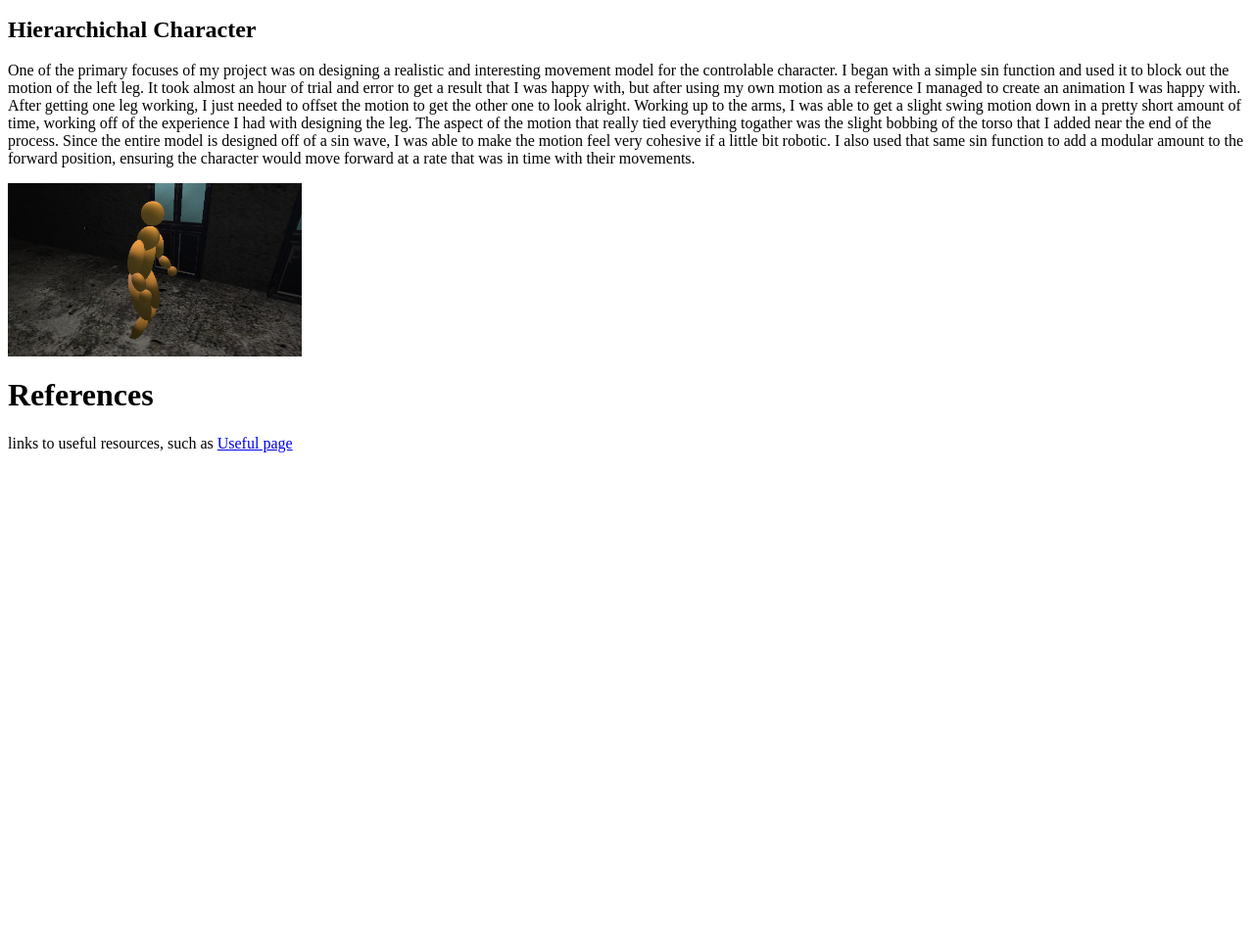
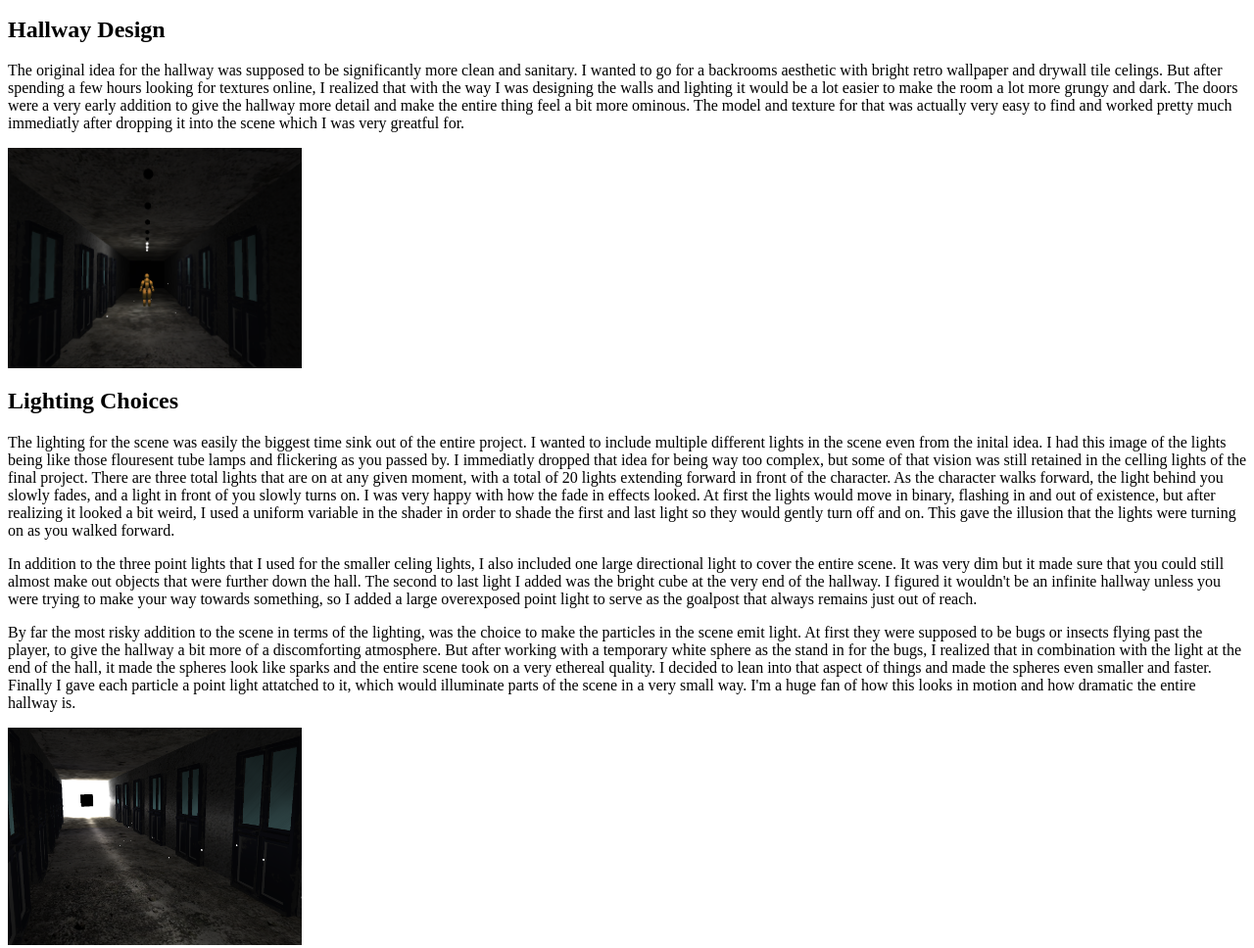
Before and after one commit to Roro-Iyer/Roro-Iyer.github.io, a plain HTML site: page index.html in a window 1280 px wide. Shown: the part 556-1524 px from the top of the page at 98% size. Before the commit the page ends 1034 px from the top, so only its background shows below. Drawn offline with Linux system fonts and the light colour scheme.

Commit message:
website mod3

```diff
--- a/index.html
+++ b/index.html
@@ -23,17 +23,38 @@
     to the forward position, ensuring the character would move forward at a rate that was in time with their movements.
 </p>
 <img width="300" alt="hierarchical model" src="Person.png">
-<h2>Hierarchichal Character</h2>
-<p>One of the primary focuses of my project was on designing a realistic and interesting movement model for the controlable character. I began with a simple sin function
-    and used it to block out the motion of the left leg. It took almost an hour of trial and error to get a result that I was happy with, but after using my own motion as
-    a reference I managed to create an animation I was happy with. After getting one leg working, I just needed to offset the motion to get the other one to look alright.
-    Working up to the arms, I was able to get a slight swing motion down in a pretty short amount of time, working off of the experience I had with designing the leg.
-    The aspect of the motion that really tied everything togather was the slight bobbing of the torso that I added near the end of the process. Since the entire model
-    is designed off of a sin wave, I was able to make the motion feel very cohesive if a little bit robotic. I also used that same sin function to add a modular amount
-    to the forward position, ensuring the character would move forward at a rate that was in time with their movements.
+<h2>Hallway Design</h2>
+<p>The original idea for the hallway was supposed to be significantly more clean and sanitary. I wanted to go for a backrooms aesthetic with bright retro wallpaper
+    and drywall tile celings. But after spending a few hours looking for textures online, I realized that with the way I was designing the walls and lighting
+    it would be a lot easier to make the room a lot more grungy and dark. The doors were a very early addition to give the hallway more detail and make the entire thing
+    feel a bit more ominous. The model and texture for that was actually very easy to find and worked pretty much immediatly after dropping it into the scene which
+    I was very greatful for.
 </p>
-<img width="300" alt="hierarchical model" src="Person.png">
+<img width="300" alt="hierarchical model" src="Hallway.png">
+<h2>Lighting Choices</h2>
+<p>The lighting for the scene was easily the biggest time sink out of the entire project. I wanted to include multiple different lights in the scene even from the inital idea.
+    I had this image of the lights being like those flouresent tube lamps and flickering as you passed by. I immediatly dropped that idea for being way too complex,
+    but some of that vision was still retained in the celling lights of the final project. There are three total lights that are on at any given moment, with a total of 20
+    lights extending forward in front of the character. As the character walks forward, the light behind you slowly fades, and a light in front of you slowly turns on.
+    I was very happy with how the fade in effects looked. At first the lights would move in binary, flashing in and out of existence, but after realizing it looked a bit
+    weird, I used a uniform variable in the shader in order to shade the first and last light so they would gently turn off and on. This gave the illusion that the lights
+    were turning on as you walked forward.
+</p>
+<p>In addition to the three point lights that I used for the smaller celing lights, I also included one large directional light to cover the entire scene. It
+    was very dim but it made sure that you could still almost make out objects that were further down the hall. The second to last light I added was the bright cube at
+    the very end of the hallway. I figured it wouldn't be an infinite hallway unless you were trying to make your way towards something, so I added a large overexposed
+    point light to serve as the goalpost that always remains just out of reach.
+</p>
+<p>By far the most risky addition to the scene in terms of the lighting, was the choice to make the particles in the scene emit light. At first they were supposed to be
+    bugs or insects flying past the player, to give the hallway a bit more of a discomforting atmosphere. But after working with a temporary white sphere as the
+    stand in for the bugs, I realized that in combination with the light at the end of the hall, it made the spheres look like sparks and the entire scene took on a
+    very ethereal quality. I decided to lean into that aspect of things and made the spheres even smaller and faster. Finally I gave each particle a point light attatched
+    to it, which would illuminate parts of the scene in a very small way. I'm a huge fan of how this looks in motion and how dramatic the entire hallway is.
+</p>
+<img width="300" alt="hierarchical model" src="Lighitng.png">
 <h1>References</h1>
-<p>links to useful resources, such as <a href="http://users.csc.calpoly.edu/~zwood/">Useful page</a></p>
+<p>The most useful resource outside of class was easily <a href="https://learnopengl.com/">this website.</a> It contains a lot of individual tutorials about
+OpenGL. They use a lot of different strategies than we used in class, however using that information to supplement the code I had was what allowed me to figure out a lot
+of the biggest challenges in my project.</p>
 </body>
 </html>
```
Also changed, not shown: Hallway.png (added), Lighitng.png (added).
